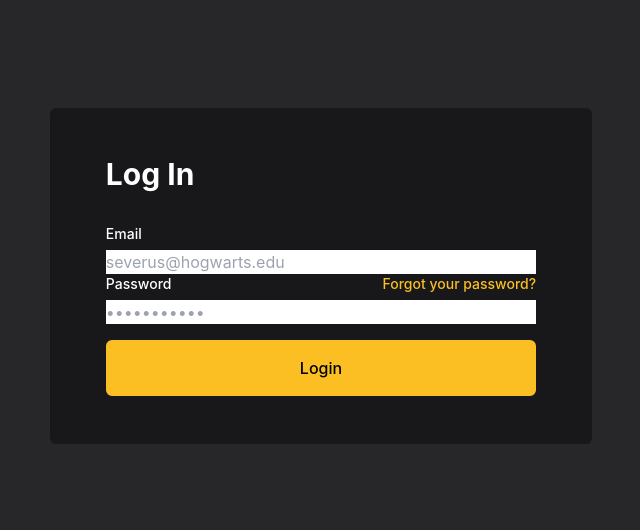
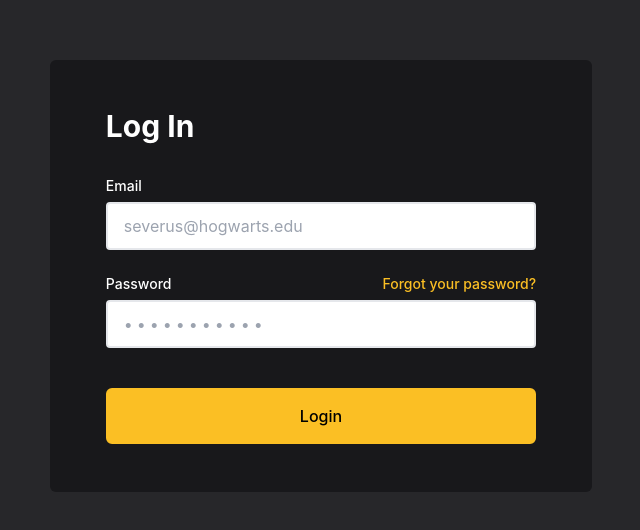
Before and after one commit to nedanwr/employee-management, a Next.js app: page /auth/login in a window 1280 px wide. Shown: the part 124-654 px from the top of the page, without its empty margins (319-959 px from the left). Built offline with nearby package versions, Linux system fonts and the light colour scheme.

Commit message:
(Feat): add auth related styling

```diff
--- a/styles/globals.scss
+++ b/styles/globals.scss
@@ -16,3 +16,18 @@ html,
 body {
   font-family: -apple-system, BlinkMacSystemFont, Segoe UI, Roboto, Oxygen, Ubuntu, Cantarell, Fira Sans, Droid Sans, Helvetica Neue, sans-serif;
 }
+
+@layer components {
+  // Auth Pages
+  .form-group {
+    @apply mb-6;
+
+    input[type="password"]::placeholder {
+      letter-spacing: 0.25rem;
+    }
+
+    .form-control {
+      @apply text-left text-black outline-none border-2 rounded px-4 py-2.5;
+    }
+  }
+}
```
